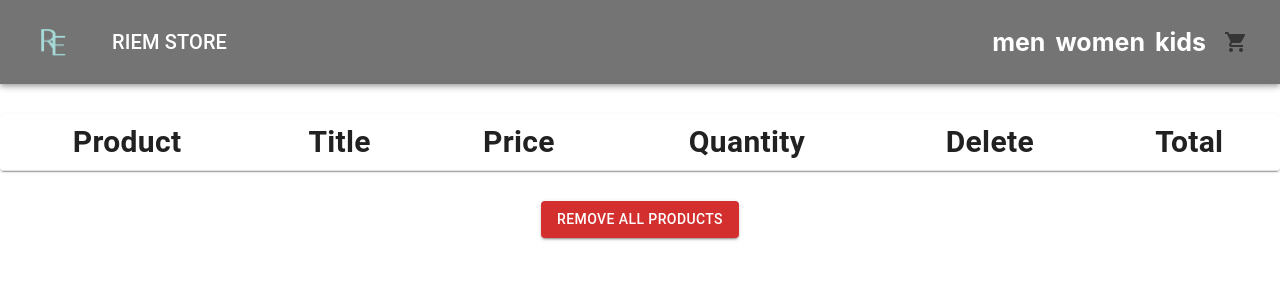
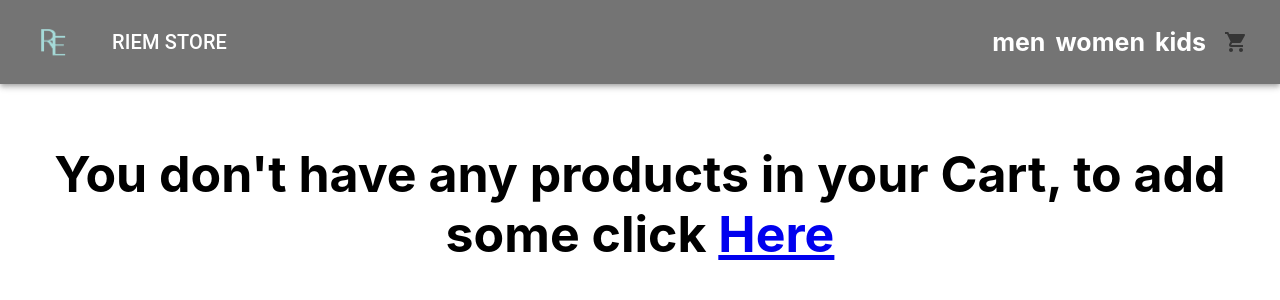
Before and after one commit to Ricardoj2811/Proyecto-Final-ReactJS-Coder, a React (Create React App) app: page /cart in a window 1280 px wide. Shown: the top 300 px of the page. Built offline with nearby package versions, Linux system fonts and the light colour scheme.

Commit message:
Cart View

```diff
--- a/src/components/Landing/Cart.js
+++ b/src/components/Landing/Cart.js
@@ -9,6 +9,7 @@ import TableRow from '@mui/material/TableRow';
 import Paper from '@mui/material/Paper';
 import { Button } from '@mui/material';
 import ClearIcon from '@mui/icons-material/Clear';
+import { Link } from 'react-router-dom';
 
 const style = {
     container: {
@@ -26,12 +27,20 @@ const style = {
     rowsTitle: {
         fontWeight: 'bold',
         fontSize: 30
+    },
+    message: {
+        textAlign: 'center',
+        fontWeight: 'bold',
+        fontSize: 50,
+        marginTop: 60
     }
 }
 
 const Cart = () => {
     const { cart, removeProduct, clearCart } = useContext(CartContext)
     return (
+        <>
+            {cart.length ?
                 <>
                     <div style={style.container}>
                         <TableContainer style={style.table} component={Paper}>
@@ -58,17 +67,22 @@ const Cart = () => {
                                             <TableCell align="center">{product.title}</TableCell>
                                             <TableCell align="center">{product.price}</TableCell>
                                             <TableCell align="center">{product.quantity}</TableCell>
-                                    <TableCell align="center"><Button variant="contained" color="error" onClick={()=>removeProduct(product.id)}><ClearIcon /></Button></TableCell>
+                                            <TableCell align="center"><Button variant="contained" color="error" onClick={() => removeProduct(product.id)}><ClearIcon /></Button></TableCell>
                                             <TableCell align="center">{parseInt(product.price * product.quantity)}</TableCell>
                                         </TableRow>
                                     ))}
+                                    <TableRow>
+                                        <TableCell colSpan={5} align="center" style={style.rowsTitle}>Total</TableCell>
+                                        <TableCell align="center" style={style.rowsTitle}>{cart.reduce((acc, item) => acc + item.quantity * item.price, 0)}</TableCell>
+                                    </TableRow>
                                 </TableBody>
                             </Table>
                         </TableContainer>
-            </div>
-            <div style={style.container}>
+                    </div><div style={style.container}>
                         <Button variant="contained" color="error" onClick={clearCart}>Remove All Products</Button>
                     </div>
+                </>
+                : <h1 style={style.message}>You don't have any products in your Cart, to add some click <Link to={'/'}>Here</Link></h1>}
         </>
     )
 }
--- a/src/components/Landing/ItemDetail.js
+++ b/src/components/Landing/ItemDetail.js
@@ -32,7 +32,7 @@ const style = {
     buttonAdd: {
         marginRight: 10,
         marginLeft: 10,
-        width: 200,
+        width: 'auto',
         height: 50,
         fontSize: 20,
         fontWeight: 'bold',
@@ -63,7 +63,7 @@ const ItemDetail = ({ product }) => {
                 <h2 style={style.title}>{product.title}</h2>
                 <p style={style.desc}>{product.description}</p>
                 <span style={style.price}>${product.price}</span>
-                {buttonCartStatus? <ItemCount stock={product.stock} onAdd={onAdd} />: <Button variant="contained" style={style.buttonAdd}><Link style={style.link} to={'/cart'}>Go to Cart</Link></Button>}
+                {buttonCartStatus? <ItemCount stock={product.stock} onAdd={onAdd} />: <Button variant="contained" style={style.buttonAdd}><Link style={style.link} to={'/cart'}>Go To Cart</Link></Button>}
             </div>
         </div>
 
--- a/src/context/CartContext.js
+++ b/src/context/CartContext.js
@@ -13,10 +13,9 @@ export const CartProvider = ({ children }) => {
 
     const addProduct = (product, quantity) => {
         if (isInCart(product.id)) {
-            const inCart = cart.find((item) => item.id === product.id)
             setCart(cart.map((item)=>{
                 if(item.id === product.id){
-                    return {...inCart, quantity: quantity};
+                    return {...item, quantity: quantity};
                 } else return item;
             }))
         } else {
```
Lines whose indentation alone changed are shown as unchanged.
